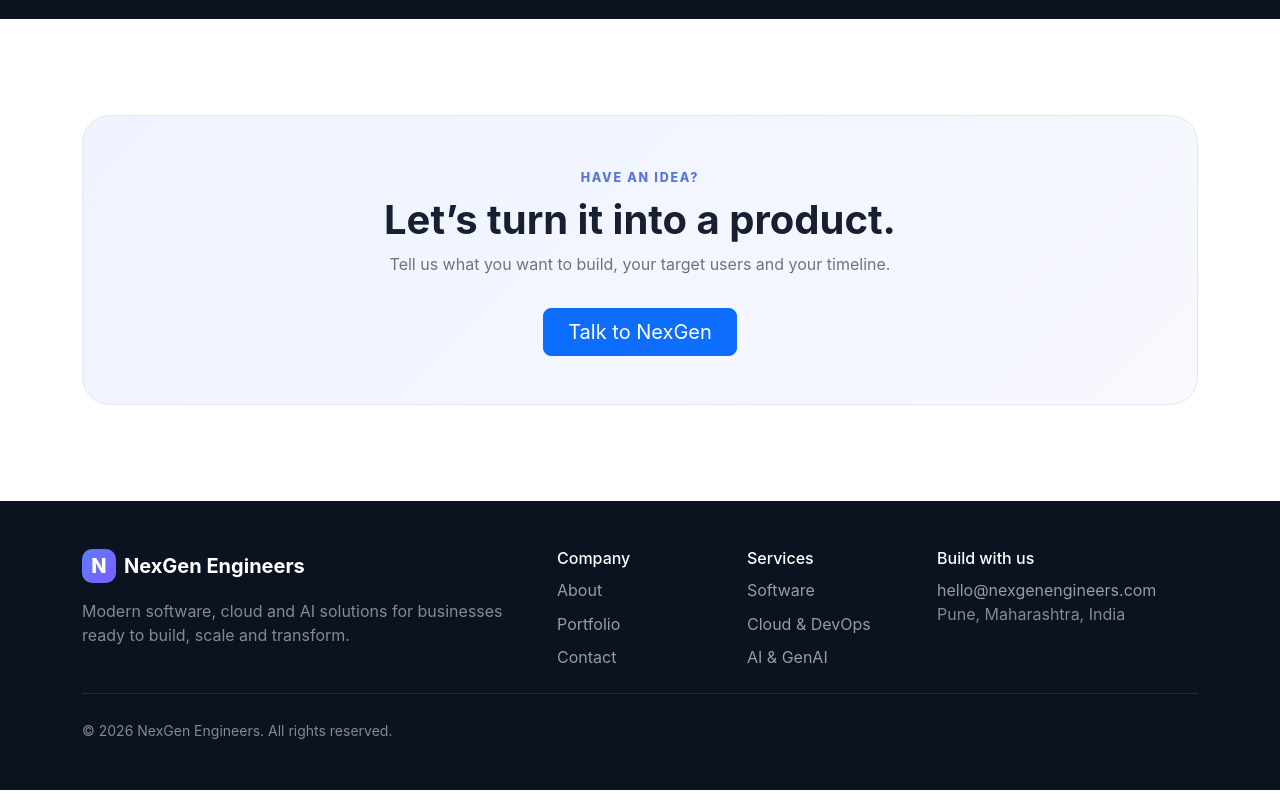
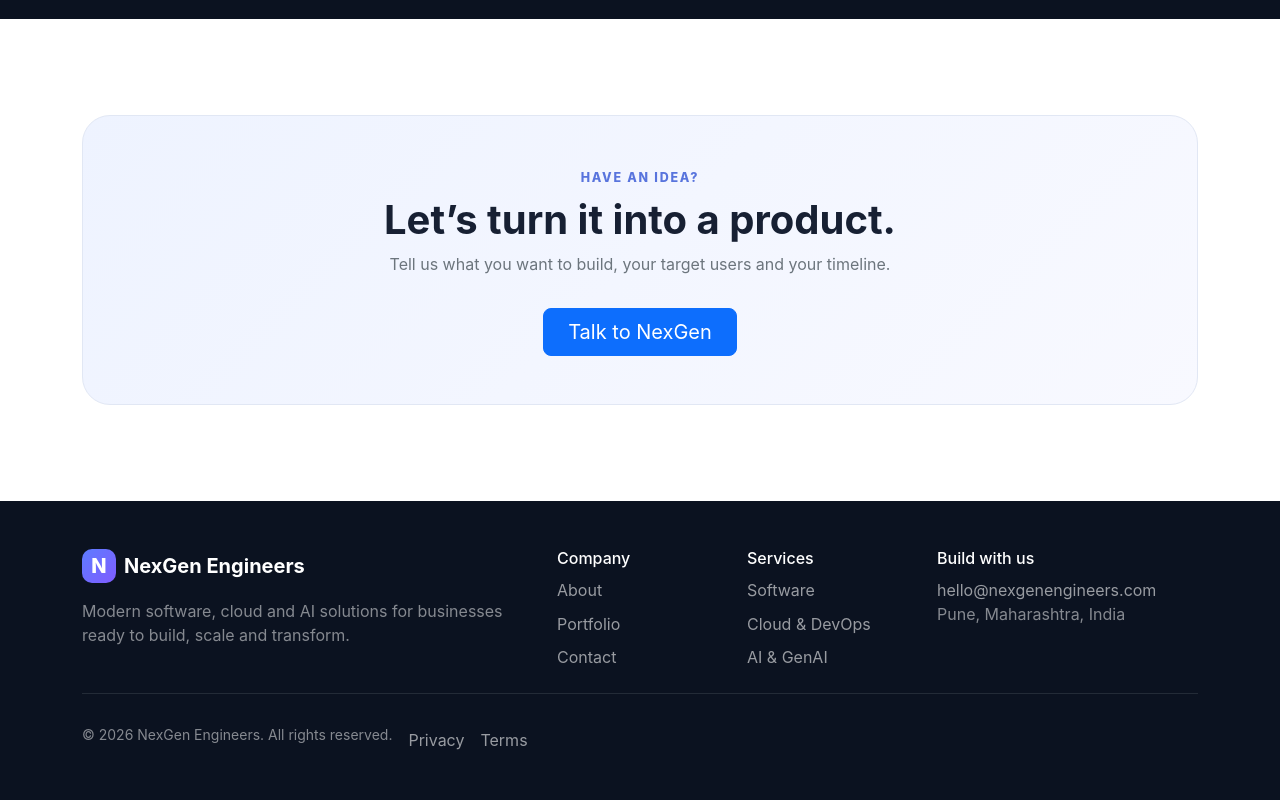
Before and after one commit to AmitKumarPrasad/nexgen-engineers-website, a React (Vite) app: page / in a window 1280 px wide. Shown: the part 2534-3334 px from the top of the page. Built offline with nearby package versions, Linux system fonts and the light colour scheme.

Commit message:
feat: add legal footer links

```diff
--- a/src/components/Footer.jsx
+++ b/src/components/Footer.jsx
@@ -9,7 +9,7 @@ export default function Footer() {
         <div className="col-sm-6 col-lg-2"><h2 className="h6 text-white">Services</h2><NavLink className="footer-link" to="/services">Software</NavLink><NavLink className="footer-link" to="/services">Cloud & DevOps</NavLink><NavLink className="footer-link" to="/services">AI & GenAI</NavLink></div>
         <div className="col-lg-3"><h2 className="h6 text-white">Build with us</h2><a className="footer-link" href="mailto:hello@nexgenengineers.com">hello@nexgenengineers.com</a><p className="text-white-50 mb-0">Pune, Maharashtra, India</p></div>
       </div>
-      <hr className="border-secondary opacity-25 my-4"/><small className="text-white-50">© {new Date().getFullYear()} NexGen Engineers. All rights reserved.</small>
+      <hr className="border-secondary opacity-25 my-4"/><div className="d-flex flex-wrap gap-3 align-items-center"><small className="text-white-50">© {new Date().getFullYear()} NexGen Engineers. All rights reserved.</small><NavLink className="footer-link mb-0" to="/privacy">Privacy</NavLink><NavLink className="footer-link mb-0" to="/terms">Terms</NavLink></div>
     </div>
   </footer>;
 }
```
